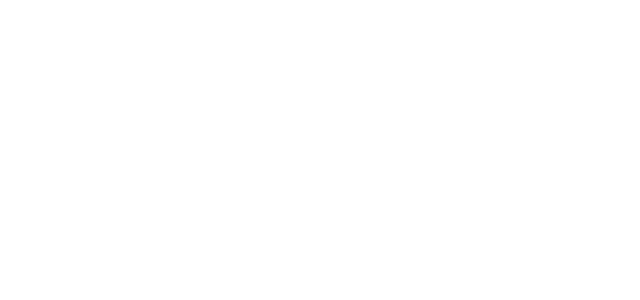
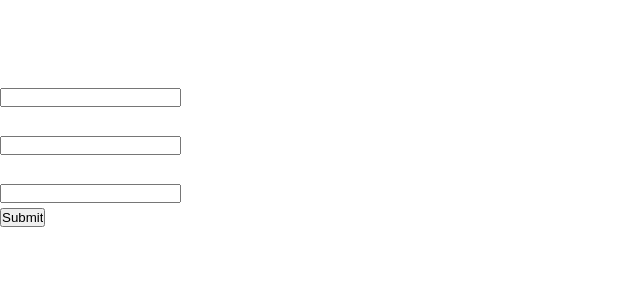
Before and after one commit to akilaliyanage/ICAF-frontend, a React (Vite) app: page /add-reviewer in a window 1280 px wide. Shown: the top 300 px of the page, without its empty margins (0-640 px from the left). Built offline with nearby package versions, Linux system fonts and the light colour scheme.

Commit message:
AdminNavbar css temporary removed

```diff
--- a/App.jsx
+++ b/App.jsx
@@ -3,6 +3,7 @@
 import Template from './components/landing_page/Template'
 import AdminDashboard from "./components/Admin/Base";
 import WorkshopTemplate from './components/workshopDetails/WorkshopTemplate.jsx'
+import AddReviewer from "./components/Admin/AddReviewer";
 
 export default class App extends React.Component {
     constructor(props) {
@@ -23,6 +24,9 @@
                     <Route exact path="/workshop">
                         <WorkshopTemplate />
                     </Route>
+                    <Route exact path="/add-reviewer">
+                        <AddReviewer/>
+                    </Route>
                 </Switch>
             </Router>
         );
--- a/assets/css/admin/admin.css
+++ b/assets/css/admin/admin.css
@@ -116,36 +116,36 @@
     margin-top: 5%;
 }
 
-.navbar {
-    width: 100%;
-    background-color: #282c34;
-    overflow: auto;
-    border-bottom: azure;
-    border-bottom-style: groove;
-}
+/*.navbar{*/
+/*    width: 100%;*/
+/*    background-color: #282c34;*/
+/*    overflow: auto;*/
+/*    border-bottom: azure;*/
+/*    border-bottom-style: groove;*/
+/*}*/
 
-.navbar a {
-    float: left;
-    text-align: center;
-    padding: 12px;
-    color: white;
-    text-decoration: none;
-    font-size: 17px;
-}
+/*.navbar a {*/
+/*    float: left;*/
+/*    text-align: center;*/
+/*    padding: 12px;*/
+/*    color: white;*/
+/*    text-decoration: none;*/
+/*    font-size: 17px;*/
+/*}*/
 
 
-.navbar a:hover {
-    background-color: #000;
-}
+/*.navbar a:hover {*/
+/*    background-color: #000;*/
+/*}*/
 
 
-.active {
-    background-color: #0061a8;
-}
+/*.active {*/
+/*    background-color: #0061a8;*/
+/*}*/
 
-@media screen and (max-width: 500px) {
-    .navbar a {
-        float: none;
-        display: block;
-    }
-}
+/*@media screen and (max-width: 500px) {*/
+/*    .navbar a {*/
+/*        float: none;*/
+/*        display: block;*/
+/*    }*/
+/*}*/
--- /dev/null
+++ b/components/Admin/AddReviewer.jsx
@@ -0,0 +1,52 @@
+import React from 'react';
+import '../../assets/css/admin/admin.css'
+
+function AddReviewer(){
+
+    return(
+
+        <div>
+            <form id="form_26057" className="appnitro" method="post" action="">
+                <div className="form_description">
+                    <h2>Untitled Form</h2>
+                    <p>This is your form description. Click here to edit.</p>
+                </div>
+                <ul>
+
+                    <li id="li_1">
+                        <label className="description" htmlFor="element_1">Name </label>
+                        <div>
+                            <input id="element_1" name="element_1" className="element text medium" type="text"
+                                   maxLength="255" value=""/>
+                        </div>
+                    </li>
+                    <li id="li_2">
+                        <label className="description" htmlFor="element_2">Username </label>
+                        <div>
+                            <input id="element_2" name="element_2" className="element text medium" type="text"
+                                   maxLength="255" value=""/>
+                        </div>
+                    </li>
+                    <li id="li_3">
+                        <label className="description" htmlFor="element_3">Access Key </label>
+                        <div>
+                            <input id="element_3" name="element_3" className="element text medium" type="text"
+                                   maxLength="255" value=""/>
+                        </div>
+                    </li>
+
+                    <li className="buttons">
+                        <input type="hidden" name="form_id" value="26057"/>
+
+                        <input id="saveForm" className="button_text" type="submit" name="submit" value="Submit"/>
+                    </li>
+                </ul>
+            </form>
+        </div>
+
+
+
+    )
+}
+
+export default AddReviewer;
```
Also changed, not shown: 3 other files (tests, documents, lock files or other folders).
